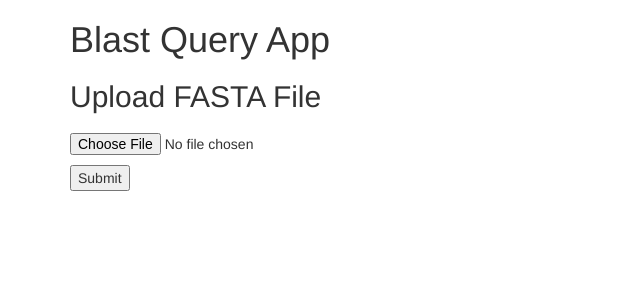
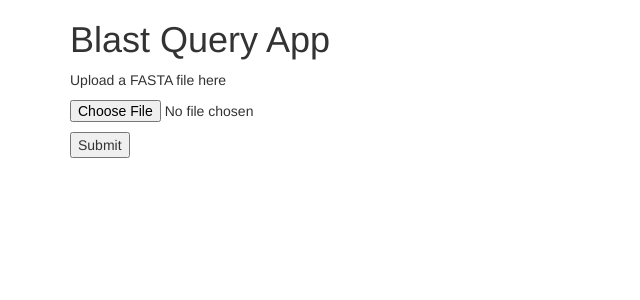
Before and after one commit to mayukomasuda/web_flask, a Flask app: page / in a window 1280 px wide. Shown: the top 300 px of the page, without its empty margins (0-640 px from the left). Run offline with Flask 2, Linux system fonts and the light colour scheme; some libraries are stand-ins or nearby versions.

Commit message:
Update index.html

```diff
--- a/templates/index.html
+++ b/templates/index.html
@@ -11,12 +11,12 @@
   <body>
   <div class="container">
     <h1>Blast Query App</h1>
-    <h2>Upload FASTA File</h2>
-    <h3 class="text-danger">{{ errmsg }}</h3>
+    <p class="text-danger">{{ errmsg }}</p>
+    <p class="font-weight-bold">Upload a FASTA file here</p>
     <form method="POST" action="" enctype="multipart/form-data">
       <p><input type="file" name="file"></p>
       <p><input type="submit" value="Submit"></p>
     </form>
   </div>
-  </body>
+</body>
 </html>
```
